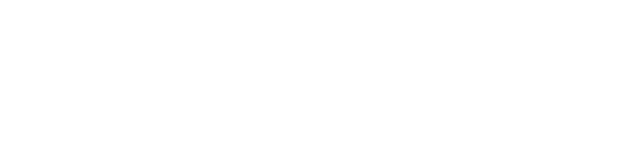
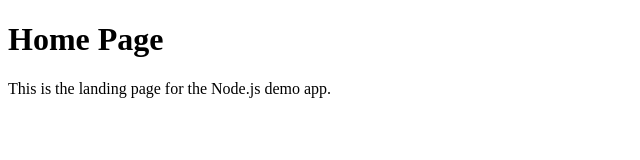
Before and after one commit to shuayb344/Node, a website: page public/index.html in a window 1280 px wide. Shown: the whole page, without its empty margins (0-640 px from the left). Drawn offline with Linux system fonts and the light colour scheme.

Commit message:
feat: add page content

```diff
--- a/public/index.html
+++ b/public/index.html
@@ -3,9 +3,12 @@
 <head>
   <meta charset="UTF-8">
   <meta name="viewport" content="width=device-width, initial-scale=1.0">
-  <title>HomePage</title>
+  <title>Home Page</title>
 </head>
 <body>
-
+  <main>
+    <h1>Home Page</h1>
+    <p>This is the landing page for the Node.js demo app.</p>
+  </main>
 </body>
 </html>
```
Also changed, not shown: public/about.html (+4 -1 lines).
